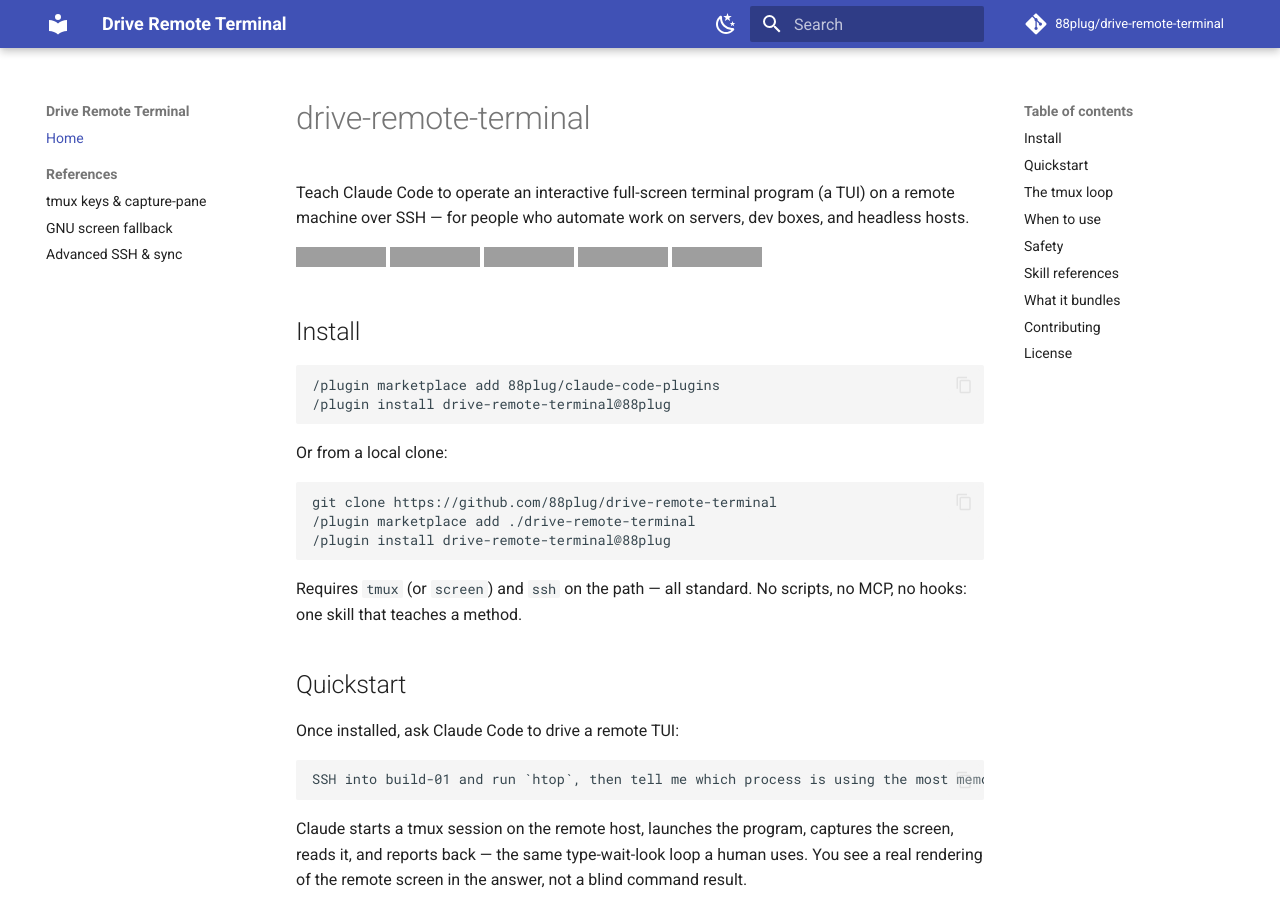
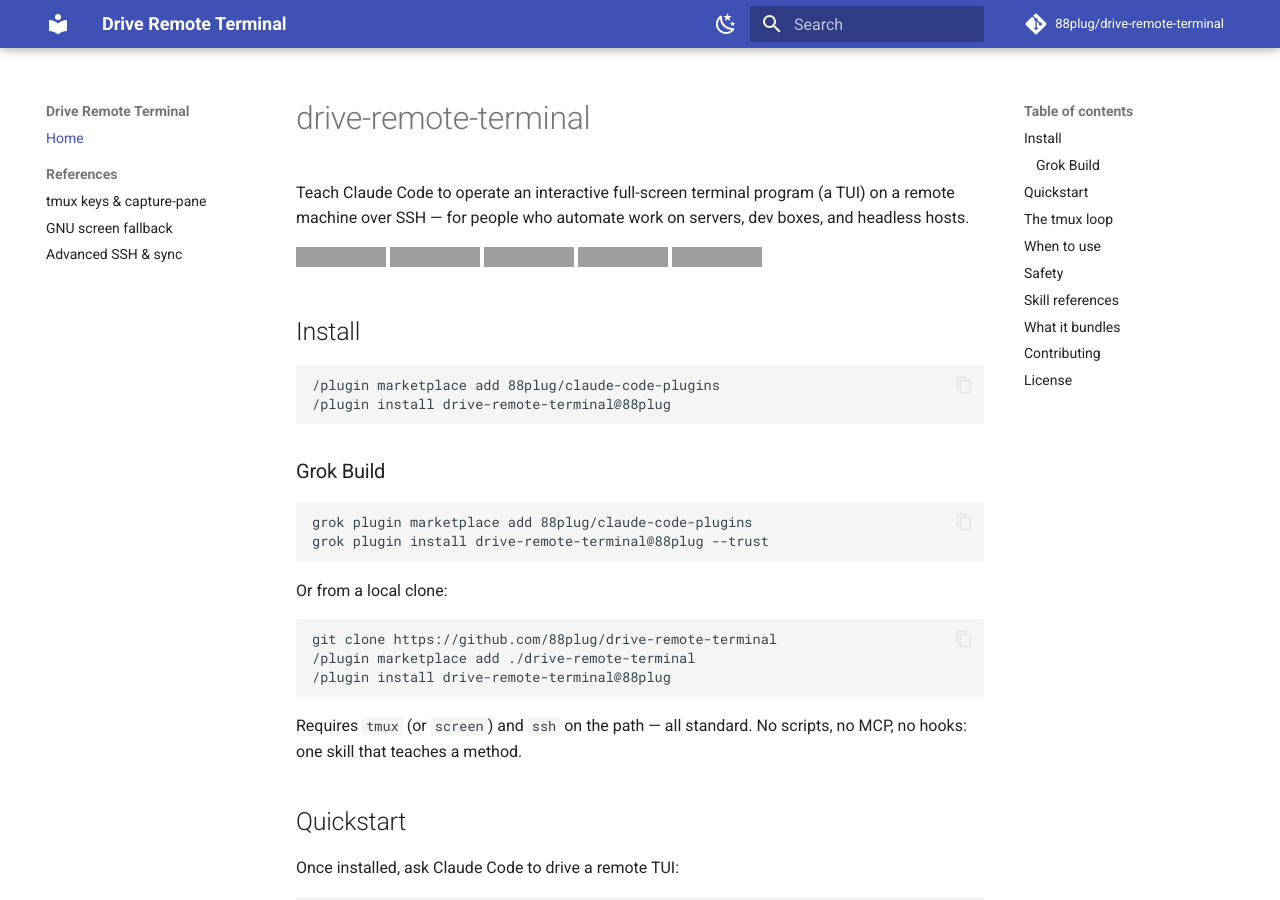
Before and after one commit to 88plug/drive-remote-terminal, an MkDocs documentation site: the page built from docs/index.md, in a window 1280 px wide and 900 px high, cut to the strip 0-900 px from the top of the window. Built offline with MkDocs 1.6.1 and Material for MkDocs 9.7.7, drawn with Linux system fonts in a browser that asks for light colours; comment, search, counter and statistics services are not loaded; grey boxes are pictures that could not be loaded.

Commit message:
docs(install): add Grok Build marketplace install path
Strangers use: grok plugin marketplace add 88plug/claude-code-plugins
then grok plugin install <name>@88plug --trust (alongside Claude /plugin).

````diff
--- a/docs/index.md
+++ b/docs/index.md
@@ -14,6 +14,14 @@
 /plugin marketplace add 88plug/claude-code-plugins
 /plugin install drive-remote-terminal@88plug
 ```
+
+### Grok Build
+
+```text
+grok plugin marketplace add 88plug/claude-code-plugins
+grok plugin install drive-remote-terminal@88plug --trust
+```
+
 
 Or from a local clone:
 
````
Also changed, not shown: README.md (+8 -0 lines).
